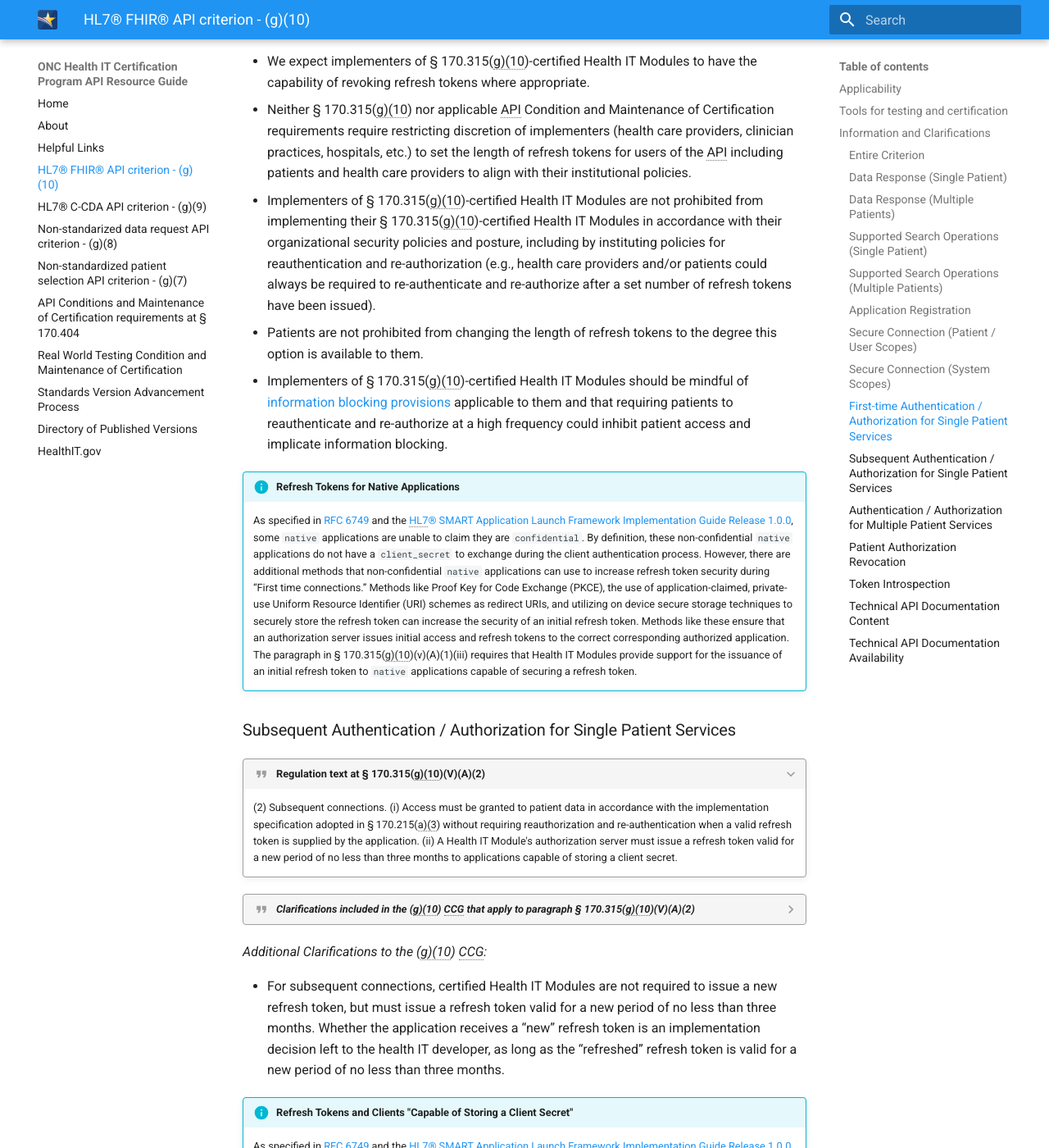
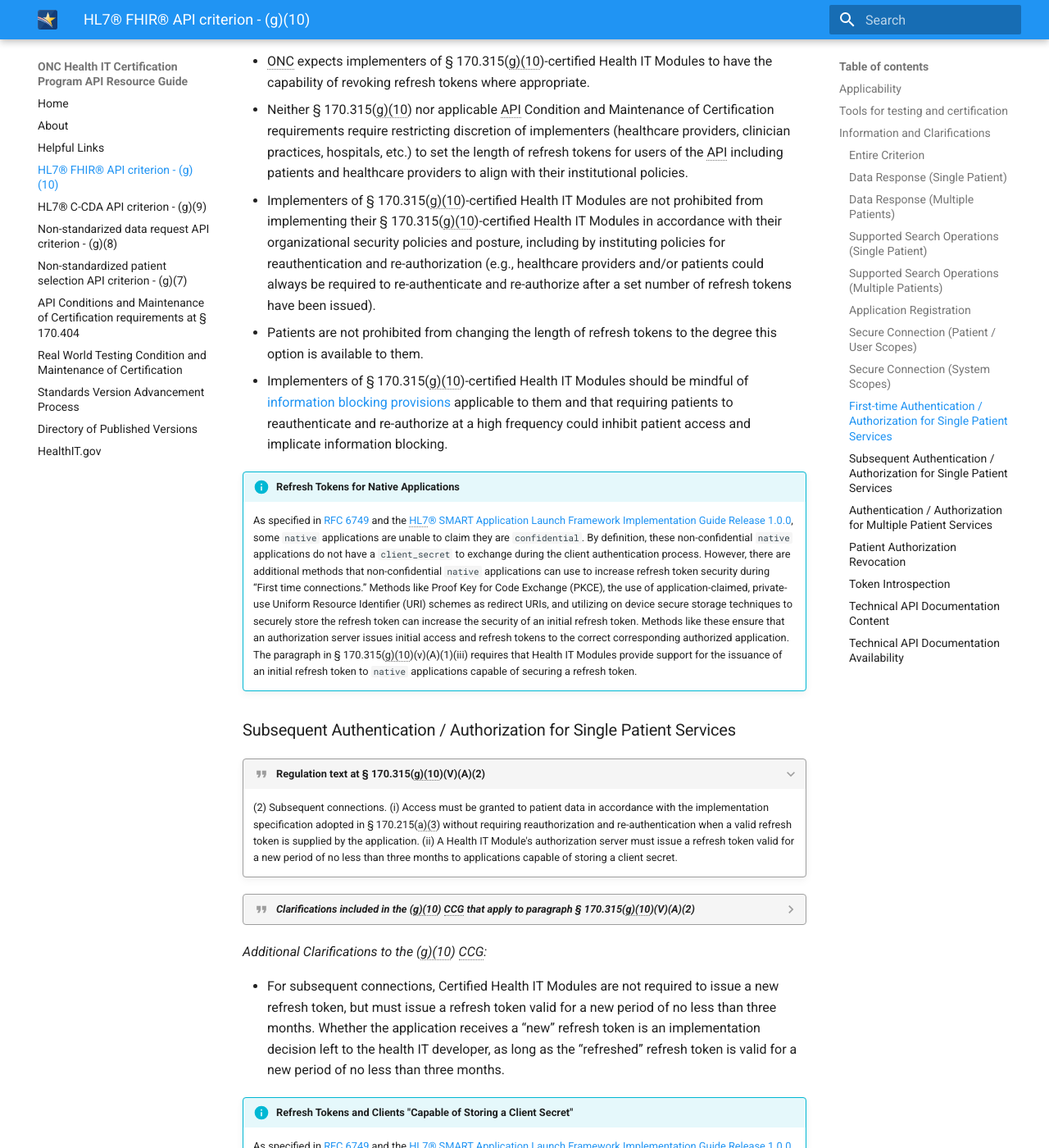
Before and after one commit to onc-healthit/api-resource-guide, an MkDocs documentation site: the page built from docs/g10-criterion.md, in a window 1280 px wide and 1400 px high, scrolled down 4953 px. Shown: the whole window at 82% size. Built offline with MkDocs 1.6.1 and Material for MkDocs 9.7.7, drawn with Linux system fonts in a browser that asks for light colours; the version menu is left out; some of the changed text lies outside the part shown.

Commit message:
typo fixes

```diff
--- a/docs/g10-criterion.md
+++ b/docs/g10-criterion.md
@@ -12,7 +12,7 @@
 ## Tools for testing and certification
 
 - **Inferno Program Edition / (g)(10) Test Kit**
-    The Inferno Program Edition is used for (g)(10) API testing for the ONC Health IT Certification Program. The Inferno Program Edition is a streamlined testing tool for services seeking to meet the requirements of the Standardized API for Patient and Population Services criterion finalized at § 170.315(g)(10). It is based on the requirements in the ONC Cures Act Final Rule and <a target = "_blank" href = "https://www.healthit.gov/test-method/standardized-api-patient-and-population-services#test_procedure">associated test procedure for § 170.315(g)(10)</a>. This tool is used for testing and certification to the § 170.315(g)(10) certification criterion for the ONC Health IT Certification Program.
+    The Inferno Program Edition is used for (g)(10) API testing for the ONC Health IT Certification Program. The Inferno Program Edition is a streamlined testing tool for services seeking to meet the requirements of the Standardized API for patient and population services criterion finalized at § 170.315(g)(10). It is based on the requirements in the ONC Cures Act Final Rule and <a target = "_blank" href = "https://www.healthit.gov/test-method/standardized-api-patient-and-population-services#test_procedure">associated test procedure for § 170.315(g)(10)</a>. This tool is used for testing and certification to the § 170.315(g)(10) certification criterion for the ONC Health IT Certification Program.
 
 ## Information and Clarifications
 
@@ -38,9 +38,9 @@
 - The term “services” includes all § 170.315(g)(10)-related technical capabilities included in a Health IT Module presented for testing and certification. The API-enabled “read” services for single patients is intended to support EHI requests and responses for individual patient records and the API-enabled “read” services for multiple patients is intended to support EHI requests and responses for multiple patients’ records.
 - The scope of patient cohorts for “population services” can include various groups defined at the discretion of the user of the API-enabled “read” services for multiple patients, including, for example, a group of patients that meet certain disease criteria or fall under a certain insurance plan.
 - The <a target = "_blank" href = "https://www.ecfr.gov/cgi-bin/text-idx?SID=034c12732e5cb9328303ecdf94ecde87&mc=true&tpl=/ecfrbrowse/Title45/45cfr171_main_02.tpl">information blocking policies</a> established by the <a target = "_blank" href = "https://www.federalregister.gov/d/2020-07419/p-1665">ONC Cures Act Final Rule</a> do not compel
-health care providers to implement Health IT Modules certified to requirements in
+healthcare providers to implement Health IT Modules certified to requirements in
 § 170.315(g)(10).
-- While there may be slight variation between each instance of a Standardized API for Patient and Population Services Health IT Module implemented by API Information Sources, we believe the standards that form the basis of the § 170.315(g)(10) certification criterion will enable interoperability across implementations.
+- While there may be slight variation between each instance of a Standardized API for patient and population services Health IT Module implemented by API Information Sources, ONC believes the standards that form the basis of the § 170.315(g)(10) certification criterion will enable interoperability across implementations.
 
 ### Data Response (Single Patient)
 ???+ quote "**Regulation text at § 170.315(g)(10)(i)(A)**"
@@ -98,7 +98,7 @@
 
 - The scope of data available in the data responses defined in § 170.315(g)(10)(i) must be supported for searches for multiple patients via the supported search operations finalized in § 170.315(g)(10)(ii).
 - The HL7® FHIR® Bulk Data Access (Flat FHIR®) (v1.0.0: STU 1) implementation specification adopted in § 170.215(a)(4) includes mandatory support for the “group-export” "OperationDefinition."
-- We have not included a requirement for Bulk FHIR® import because the standards for these features are still being developed by industry. Applications or systems seeking to import information formatting according to the <a target = "_blank" href = "http://www.hl7.org/fhir/uv/bulkdata/history.cfml">HL7® FHIR® Bulk Data Access (Flat FHIR®) (V1.0.0:STU 1)</a> can use several methods developed by industry, or can refer to Bulk FHIR® import methods being defined by <a target = "_blank" href = "https://github.com/HL7/bulk-data">HL7® at the HL7® FHIR® Bulk Data GitHub page</a>.
+- ONC has not included a requirement for Bulk FHIR® import because the standards for these features are still being developed by industry. Applications or systems seeking to import information formatting according to the <a target = "_blank" href = "http://www.hl7.org/fhir/uv/bulkdata/history.cfml">HL7® FHIR® Bulk Data Access (Flat FHIR®) (V1.0.0:STU 1)</a> can use several methods developed by industry, or can refer to Bulk FHIR® import methods being defined by <a target = "_blank" href = "https://github.com/HL7/bulk-data">HL7® at the HL7® FHIR® Bulk Data GitHub page</a>.
 
 ### Application Registration
 ???+ quote "**Regulation text at § 170.315(g)(10)(iii)**"
@@ -113,8 +113,8 @@
 
 *Additional Clarifications to the (g)(10) CCG:*
 
-- We expect that apps executed within an implementer’s clinical environment will be registered with an authorization server, but we do not require a health IT developer to demonstrate its registration process for these “provider-facing” apps.
-- The requirement that health IT developers must enable an application to register with the § 170.315(g)(10)-certified Health IT Module’s authorization server only applies for the purposes of demonstrating technical conformance to the finalized certification criterion and API Condition and Maintenance of Certification requirements. The practices by all parties (including implementers of Health IT Modules) other than developers of certified Health IT Modules are not in scope for this certification criterion nor the associated Condition and Maintenance of Certification requirements.
+- ONC expects that apps executed within an implementer’s clinical environment will be registered with an authorization server, but ONC does not require a health IT developer to demonstrate its registration process for these “provider-facing” apps.
+- The requirement that health IT developers must enable an application to register with the § 170.315(g)(10)-certified Health IT Module’s authorization server only applies for the purposes of demonstrating technical conformance to the finalized certification criterion and API Condition and Maintenance of Certification requirements. The practices by all parties (including implementers of Health IT Modules) other than developers of Certified Health IT Modules are not in scope for this certification criterion nor the associated Condition and Maintenance of Certification requirements.
 - Any practices associated with third-party application review or “vetting” by implementers must not violate the <a target = "_blank" href = "https://www.ecfr.gov/cgi-bin/text-idx?SID=034c12732e5cb9328303ecdf94ecde87&mc=true&tpl=/ecfrbrowse/Title45/45cfr171_main_02.tpl">information blocking provisions</a> established in the <a target = "_blank" href = "https://www.federalregister.gov/d/2020-07419/p-1665">ONC Cures Act Final Rule</a>.
 
 ### Secure Connection (Patient / User Scopes)
@@ -155,9 +155,9 @@
 
 *Additional Clarifications to the (g)(10) CCG:*
 
-- We expect implementers of § 170.315(g)(10)-certified Health IT Modules to have the capability of revoking refresh tokens where appropriate.
-- Neither § 170.315(g)(10) nor applicable API Condition and Maintenance of Certification requirements require restricting discretion of implementers (health care providers, clinician practices, hospitals, etc.) to set the length of refresh tokens for users of the API including patients and health care providers to align with their institutional policies.
-- Implementers of § 170.315(g)(10)-certified Health IT Modules are not prohibited from implementing their § 170.315(g)(10)-certified Health IT Modules in accordance with their organizational security policies and posture, including by instituting policies for reauthentication and re-authorization (e.g., health care providers and/or patients could always be required to re-authenticate and re-authorize after a set number of refresh tokens have been issued).
+- ONC expects implementers of § 170.315(g)(10)-certified Health IT Modules to have the capability of revoking refresh tokens where appropriate.
+- Neither § 170.315(g)(10) nor applicable API Condition and Maintenance of Certification requirements require restricting discretion of implementers (healthcare providers, clinician practices, hospitals, etc.) to set the length of refresh tokens for users of the API including patients and healthcare providers to align with their institutional policies.
+- Implementers of § 170.315(g)(10)-certified Health IT Modules are not prohibited from implementing their § 170.315(g)(10)-certified Health IT Modules in accordance with their organizational security policies and posture, including by instituting policies for reauthentication and re-authorization (e.g., healthcare providers and/or patients could always be required to re-authenticate and re-authorize after a set number of refresh tokens have been issued).
 - Patients are not prohibited from changing the length of refresh tokens to the degree this option is available to them.
 - Implementers of § 170.315(g)(10)-certified Health IT Modules should be mindful of <a target = "_blank" href = "https://www.ecfr.gov/cgi-bin/text-idx?SID=034c12732e5cb9328303ecdf94ecde87&mc=true&tpl=/ecfrbrowse/Title45/45cfr171_main_02.tpl">information blocking provisions</a> applicable to them and that requiring patients to reauthenticate and re-authorize at a high frequency could inhibit patient access and implicate information blocking.
 
@@ -174,7 +174,7 @@
 
 *Additional Clarifications to the (g)(10) CCG:*
 
-- For subsequent connections, certified Health IT Modules are not required to issue a new
+- For subsequent connections, Certified Health IT Modules are not required to issue a new
 refresh token, but must issue a refresh token valid for a new period of no less than three
 months. Whether the application receives a “new” refresh token is an implementation
 decision left to the health IT developer, as long as the “refreshed” refresh token is valid for a
```
Also changed, not shown: docs/404-conditions-maintenance.md (+7 -7 lines), docs/about.md (+1 -1 lines), docs/index.md (+1 -1 lines), docs/standards-version-advancement-process.md (+1 -1 lines).
